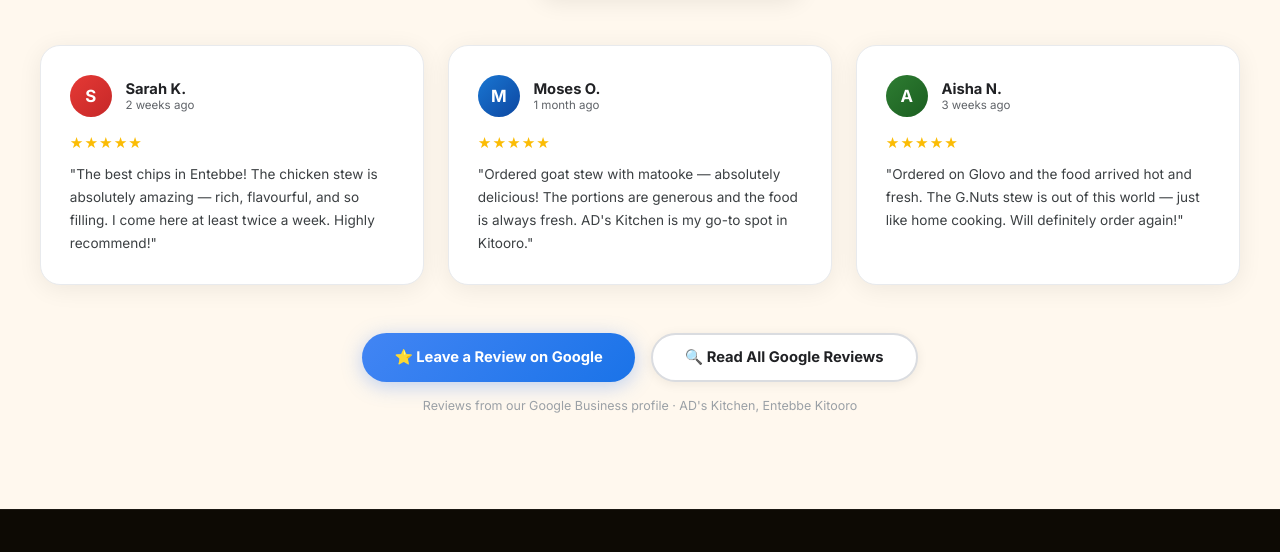
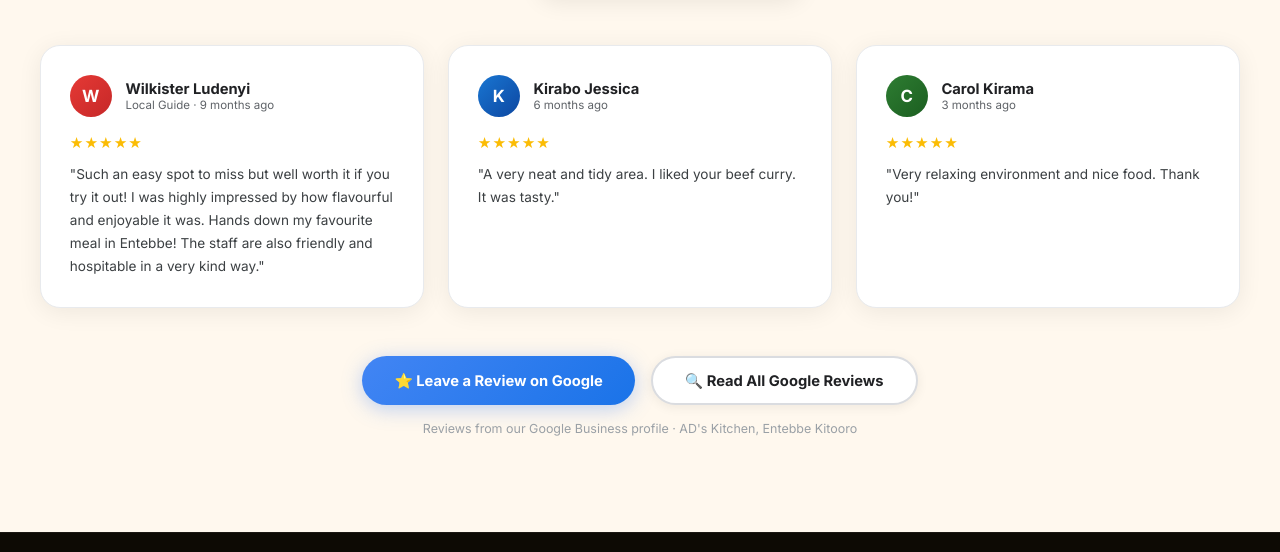
Before and after one commit to byronmaty-arch/ads-kitchen, a plain HTML site: page index.html in a window 1280 px wide. Shown: the part 6740-7292 px from the top of the page. Drawn offline with nearby package versions, Linux system fonts and the light colour scheme; a web font is replaced by a local one.

Commit message:
Replace placeholder reviews with real Google customer quotes
Updated the three review cards with authentic reviews from the
Google Business profile: Wilkister Ludenyi (Local Guide), Kirabo
Jessica, and Carol Kirama — all verified 5-star customers.

Co-Authored-By: Claude Sonnet 4.6 <noreply@anthropic.com>

```diff
--- a/index.html
+++ b/index.html
@@ -1282,40 +1282,40 @@
       <!-- Review 1 -->
       <div class="rcard reveal">
         <div class="rcard-top">
-          <div class="rcard-av" style="background:linear-gradient(135deg,#E53935,#C62828);">S</div>
+          <div class="rcard-av" style="background:linear-gradient(135deg,#E53935,#C62828);">W</div>
           <div>
-            <div class="rcard-name">Sarah K.</div>
-            <div class="rcard-when">2 weeks ago</div>
+            <div class="rcard-name">Wilkister Ludenyi</div>
+            <div class="rcard-when">Local Guide · 9 months ago</div>
           </div>
         </div>
         <div class="rcard-stars">★★★★★</div>
-        <p class="rcard-text">"The best chips in Entebbe! The chicken stew is absolutely amazing — rich, flavourful, and so filling. I come here at least twice a week. Highly recommend!"</p>
+        <p class="rcard-text">"Such an easy spot to miss but well worth it if you try it out! I was highly impressed by how flavourful and enjoyable it was. Hands down my favourite meal in Entebbe! The staff are also friendly and hospitable in a very kind way."</p>
       </div>
 
       <!-- Review 2 -->
       <div class="rcard reveal">
         <div class="rcard-top">
-          <div class="rcard-av" style="background:linear-gradient(135deg,#1976D2,#0D47A1);">M</div>
+          <div class="rcard-av" style="background:linear-gradient(135deg,#1976D2,#0D47A1);">K</div>
           <div>
-            <div class="rcard-name">Moses O.</div>
-            <div class="rcard-when">1 month ago</div>
+            <div class="rcard-name">Kirabo Jessica</div>
+            <div class="rcard-when">6 months ago</div>
           </div>
         </div>
         <div class="rcard-stars">★★★★★</div>
-        <p class="rcard-text">"Ordered goat stew with matooke — absolutely delicious! The portions are generous and the food is always fresh. AD's Kitchen is my go-to spot in Kitooro."</p>
+        <p class="rcard-text">"A very neat and tidy area. I liked your beef curry. It was tasty."</p>
       </div>
 
       <!-- Review 3 -->
       <div class="rcard reveal">
         <div class="rcard-top">
-          <div class="rcard-av" style="background:linear-gradient(135deg,#2E7D32,#1B5E20);">A</div>
+          <div class="rcard-av" style="background:linear-gradient(135deg,#2E7D32,#1B5E20);">C</div>
           <div>
-            <div class="rcard-name">Aisha N.</div>
-            <div class="rcard-when">3 weeks ago</div>
+            <div class="rcard-name">Carol Kirama</div>
+            <div class="rcard-when">3 months ago</div>
           </div>
         </div>
         <div class="rcard-stars">★★★★★</div>
-        <p class="rcard-text">"Ordered on Glovo and the food arrived hot and fresh. The G.Nuts stew is out of this world — just like home cooking. Will definitely order again!"</p>
+        <p class="rcard-text">"Very relaxing environment and nice food. Thank you!"</p>
       </div>
     </div>
 
```
